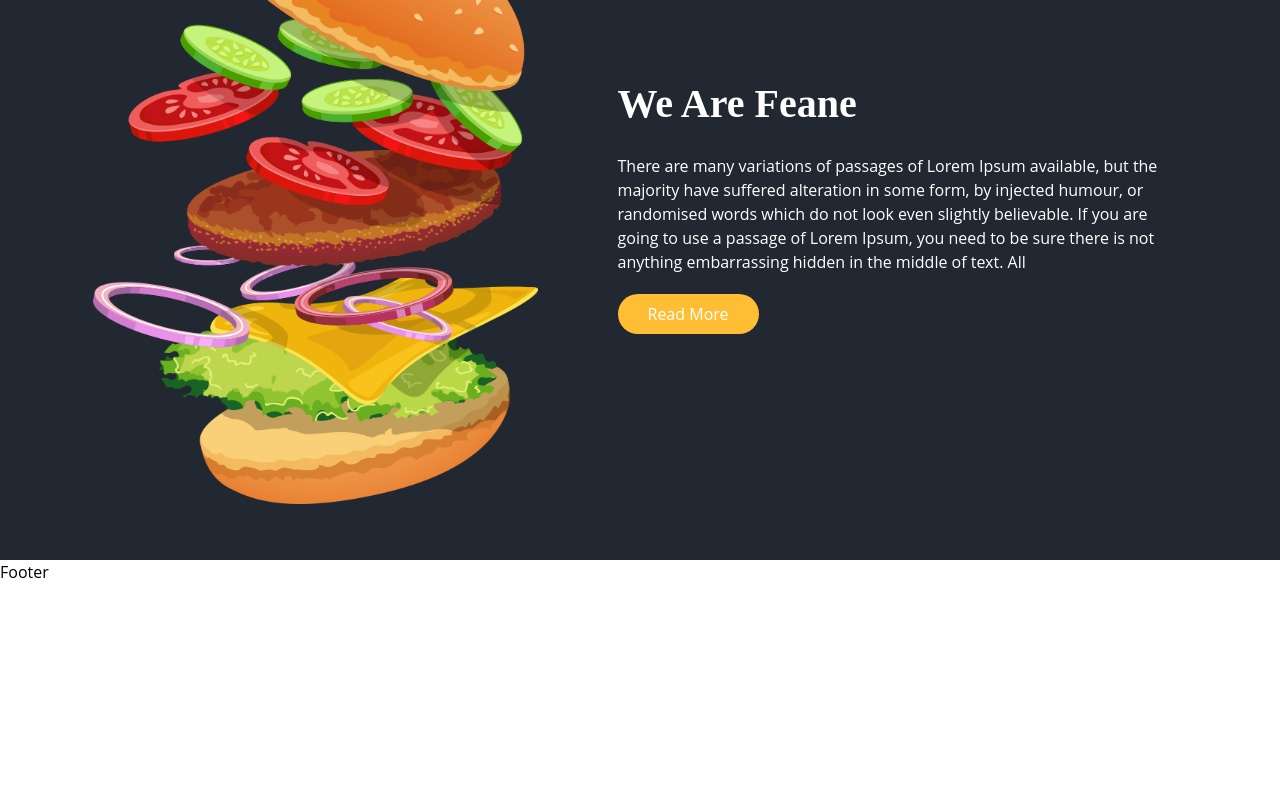
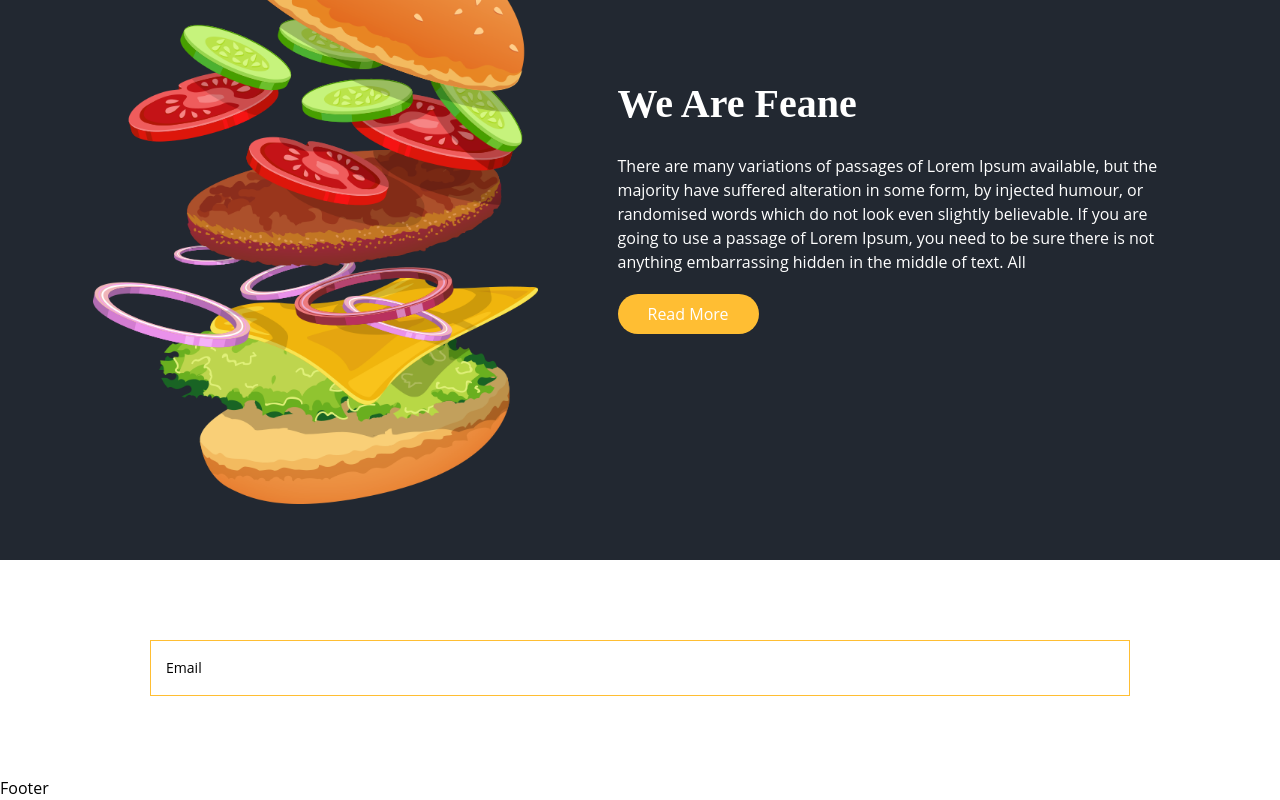
Before and after one commit to zehraikizler/food-ordering, a Next.js app: page / in a window 1280 px wide. Shown: the part 2815-3615 px from the top of the page. Before the commit the page ends 3399 px from the top, so only its background shows below. Built offline with nearby package versions, Linux system fonts and the light colour scheme.

Commit message:
input comp added

```diff
--- /dev/null
+++ b/components/form/Input.jsx
@@ -0,0 +1,20 @@
+import React from "react";
+
+const Input = () => {
+  return (
+    <div className="w-full">
+      <label className="relative block cursor-text w-full">
+        <input
+          type="text"
+          className="w-full h-14 border border-primary outline-none px-4 pt-2 peer"
+          required
+        />
+        <span className="absolute flex items-center h-full top-0 left-0 px-4 text-sm peer-focus:h-7 peer-focus:text-xs peer-valid:h-7 peer-valid:text-xs transition-all">
+          Email
+        </span>
+      </label>
+    </div>
+  );
+};
+
+export default Input;
--- a/pages/index.jsx
+++ b/pages/index.jsx
@@ -2,6 +2,7 @@
 import Footer from "../components/layout/Footer";
 import Header from "../components/layout/Header";
 import Home from "./home";
+import Input from "../components/form/Input";
 
 export default function Index() {
   return (
@@ -14,6 +15,9 @@
       </Head>
       <Header />
       <Home />
+      <div className="container p-20 mx-auto">
+        <Input />
+      </div>
       <Footer />
     </>
   );
```
